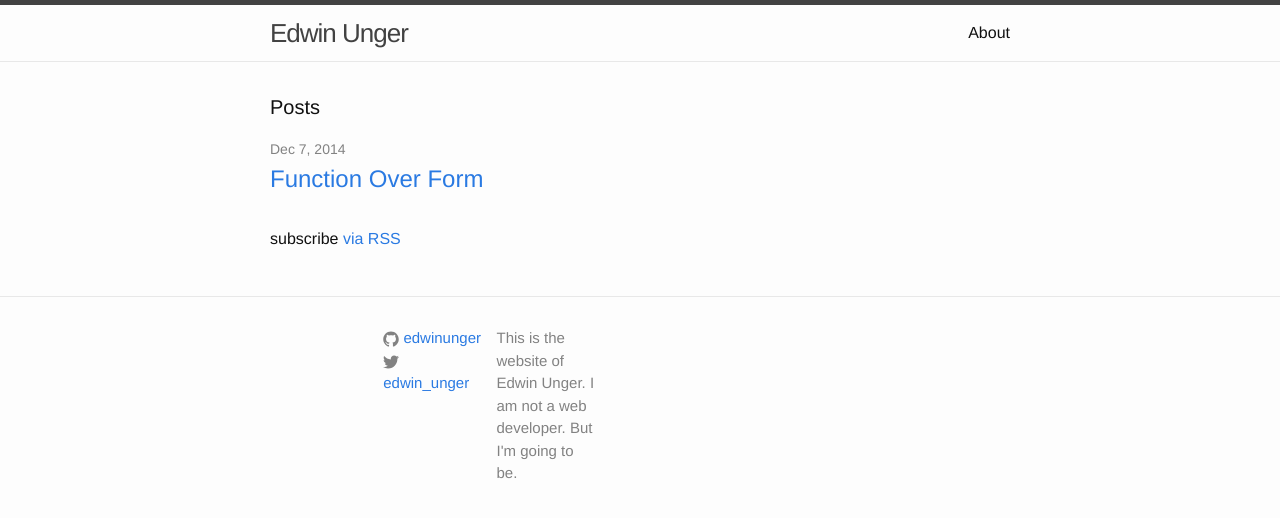
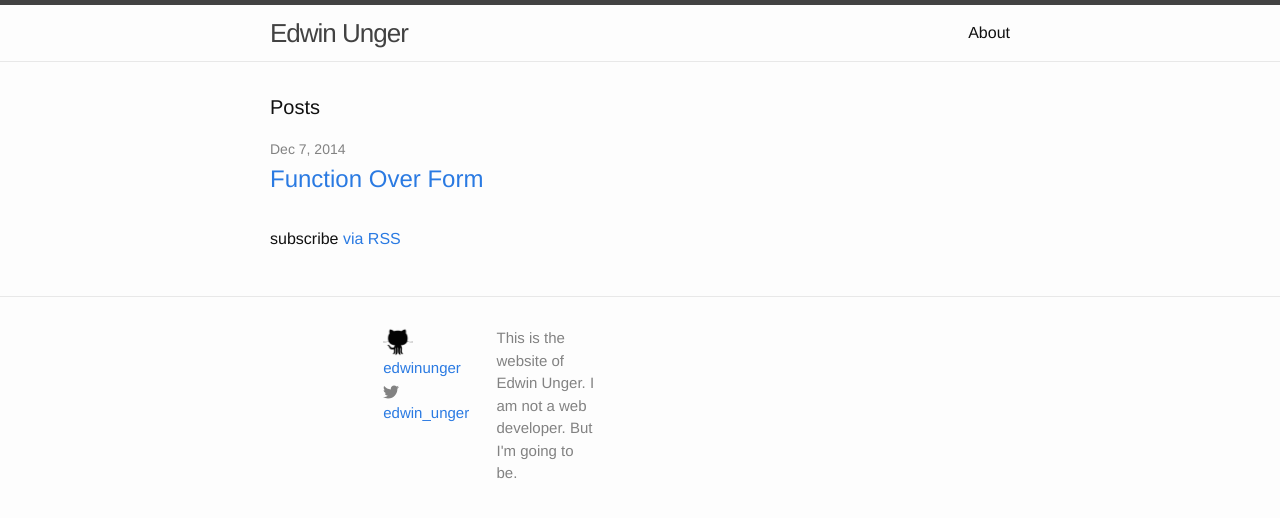
Before and after one commit to edwinunger/edwinunger.github.io, a Jekyll site: the page built from index.html, in a window 1280 px wide. Shown: the top 518 px of the page. Built offline with Jekyll 4.4.1, drawn with Linux system fonts in a browser that asks for light colours.

Commit message:
HTML Footer

```diff
--- a/_includes/footer.html
+++ b/_includes/footer.html
@@ -16,9 +16,7 @@
           <li>
             <a href="https://github.com/{{ site.github_username }}">
               <span class="icon  icon--github">
-                <svg viewBox="0 0 16 16">
-                  <path fill="#828282" d="M7.999,0.431c-4.285,0-7.76,3.474-7.76,7.761 c0,3.428,2.223,6.337,5.307,7.363c0.388,0.071,0.53-0.168,0.53-0.374c0-0.184-0.007-0.672-0.01-1.32 c-2.159,0.469-2.614-1.04-2.614-1.04c-0.353-0.896-0.862-1.135-0.862-1.135c-0.705-0.481,0.053-0.472,0.053-0.472 c0.779,0.055,1.189,0.8,1.189,0.8c0.692,1.186,1.816,0.843,2.258,0.645c0.071-0.502,0.271-0.843,0.493-1.037 C4.86,11.425,3.049,10.76,3.049,7.786c0-0.847,0.302-1.54,0.799-2.082C3.768,5.507,3.501,4.718,3.924,3.65 c0,0,0.652-0.209,2.134,0.796C6.677,4.273,7.34,4.187,8,4.184c0.659,0.003,1.323,0.089,1.943,0.261 c1.482-1.004,2.132-0.796,2.132-0.796c0.423,1.068,0.157,1.857,0.077,2.054c0.497,0.542,0.798,1.235,0.798,2.082 c0,2.981-1.814,3.637-3.543,3.829c0.279,0.24,0.527,0.713,0.527,1.437c0,1.037-0.01,1.874-0.01,2.129 c0,0.208,0.14,0.449,0.534,0.373c3.081-1.028,5.302-3.935,5.302-7.362C15.76,3.906,12.285,0.431,7.999,0.431z"/>
-                </svg>
+                <img src = "/images/github.png" height = "30" width = "30">
               </span>
 
               <span class="username">{{ site.github_username }}</span>
```
